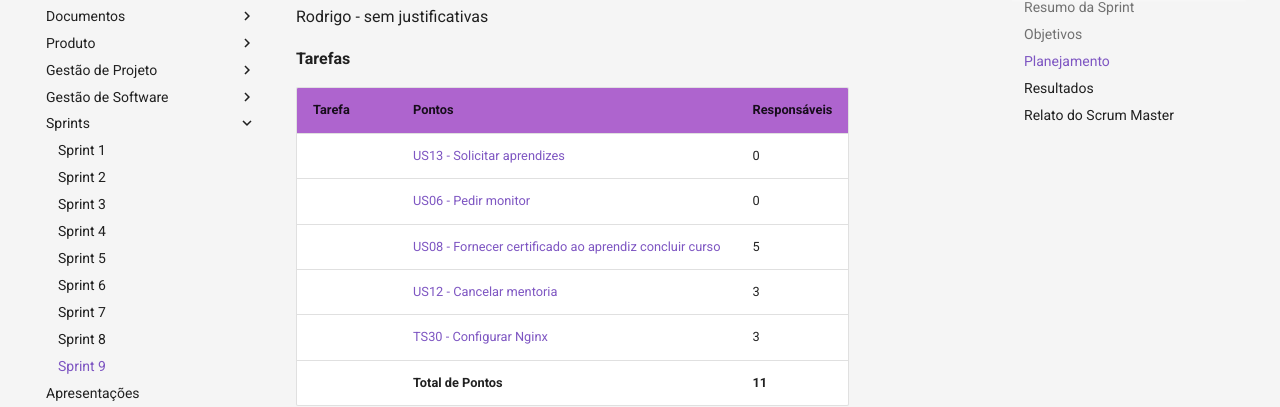
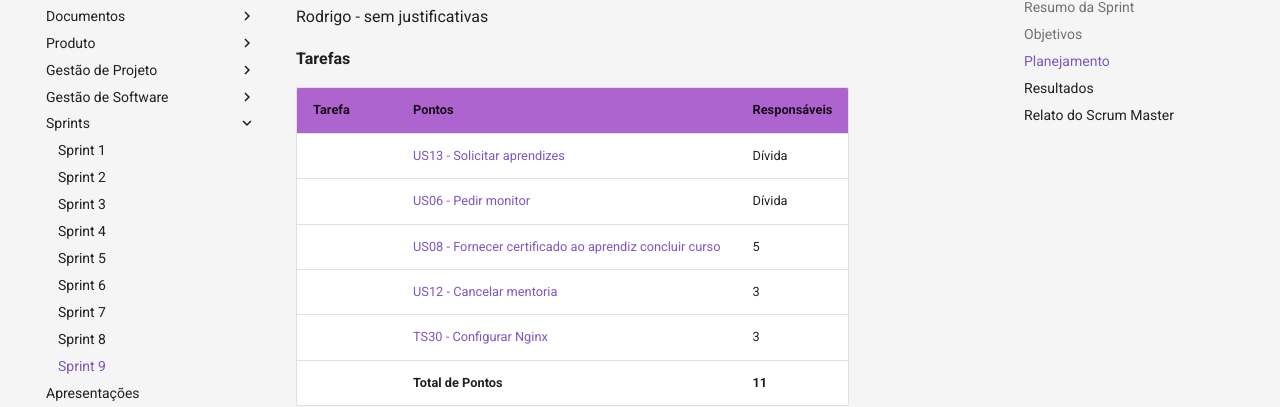
Before and after one commit to fga-eps-mds/2020.1-Minacademy-Wiki, an MkDocs documentation site: the page built from docs/sprints/sprint_9.md, in a window 1280 px wide and 900 px high, scrolled down 570 px. Shown: the part 112-519 px from the top of the window. Built offline with MkDocs 1.6.1 and Material for MkDocs 9.7.7, drawn with Linux system fonts in a browser that asks for light colours.

Commit message:
Correção de responsáveis

```diff
--- a/docs/sprints/sprint_9.md
+++ b/docs/sprints/sprint_9.md
@@ -23,11 +23,11 @@
 
 Tarefa   | Pontos | Responsáveis
 --------- | ------ |
-| [US13 - Solicitar aprendizes](https://github.com/fga-eps-mds/2020.1-Minacademy-Wiki/issues/75)                            | 0 |  |
-| [US06 - Pedir monitor](https://github.com/fga-eps-mds/2020.1-Minacademy-Wiki/issues/74)                                   | 0 |  |
-| [US08 - Fornecer certificado ao aprendiz concluir curso](https://github.com/fga-eps-mds/2020.1-Minacademy-Wiki/issues/77) | 5 |   |
-| [US12 - Cancelar mentoria](https://github.com/fga-eps-mds/2020.1-Minacademy-Wiki/issues/78)                               | 3 |   |
-| [TS30 - Configurar Nginx](https://github.com/fga-eps-mds/2020.1-Minacademy-Wiki/issues/79)                                | 3 |  |
+| [US13 - Solicitar aprendizes](https://github.com/fga-eps-mds/2020.1-Minacademy-Wiki/issues/75)                            | Dívida | Lucas e Eduardo |
+| [US06 - Pedir monitor](https://github.com/fga-eps-mds/2020.1-Minacademy-Wiki/issues/74)                                   | Dívida | Pedro e Estevão |
+| [US08 - Fornecer certificado ao aprendiz concluir curso](https://github.com/fga-eps-mds/2020.1-Minacademy-Wiki/issues/77) | 5 | Lucas, Estevão e Pedro  |
+| [US12 - Cancelar mentoria](https://github.com/fga-eps-mds/2020.1-Minacademy-Wiki/issues/78)                               | 3 | Eduardo e Rodrigo  |
+| [TS30 - Configurar Nginx](https://github.com/fga-eps-mds/2020.1-Minacademy-Wiki/issues/79)                                | 3 | Geovana |
 | **Total de Pontos**                                                             | **11** |
 
 
```
Also changed, not shown: docs/sprints/sprint_8.md (+1 -1 lines).
